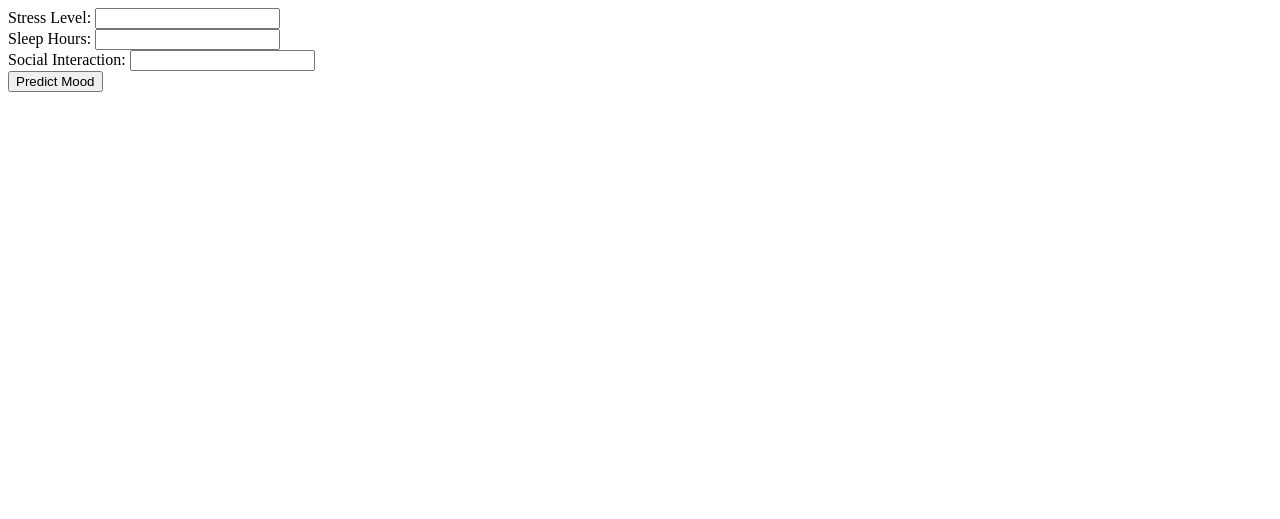
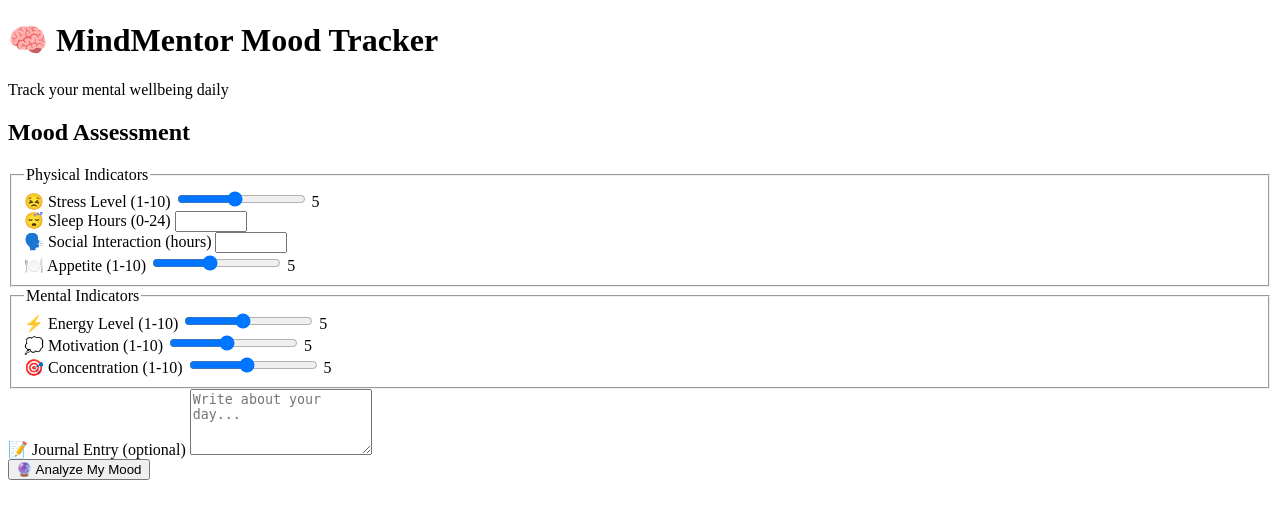
Before and after one commit to Antagonist-cmd/SachiSaheli, a Flask app: page /mood-tracker in a window 1280 px wide. Shown: the top 519 px of the page. Run offline with Flask 3, Linux system fonts and the light colour scheme; parts of the project's set-up code (start-up, migrations or seed data) failed here and were passed over.

Commit message:
Update mood_tracker.html

```diff
--- a/mindmentor/server/templates/mood_tracker.html
+++ b/mindmentor/server/templates/mood_tracker.html
@@ -1,16 +1,102 @@
-<form id="moodForm">
-    <label>Stress Level:</label>
-    <input type="number" id="stress" name="stress_level" required><br>
+<!DOCTYPE html>
+<html lang="en">
+<head>
+  <meta charset="UTF-8" />
+  <meta name="viewport" content="width=device-width, initial-scale=1" />
+  <meta name="description" content="Track and analyze your mood patterns with MindMentor" />
+  <title>MindMentor - Daily Mood Check-in</title>
+  <link rel="stylesheet" href="{{ url_for('static', filename='css/styles.css') }}" />
+</head>
+<body>
+  <main class="container">
+    <header class="header">
+      <h1>🧠 MindMentor Mood Tracker</h1>
+      <p class="subtitle">Track your mental wellbeing daily</p>
+    </header>
 
-    <label>Sleep Hours:</label>
-    <input type="number" id="sleep" name="sleep_hours" required><br>
+    <form id="moodForm" class="mood-form" aria-labelledby="form-heading">
+      <h2 id="form-heading" class="visually-hidden">Mood Assessment</h2>
 
-    <label>Social Interaction:</label>
-    <input type="number" id="social" name="social_interaction" required><br>
+      <fieldset class="form-section">
+        <legend>Physical Indicators</legend>
 
-    <button type="submit">Predict Mood</button>
-  </form>
+        <div class="form-group">
+          <label for="stress">😣 Stress Level (1-10)</label>
+          <input type="range" id="stress" name="stress_level" min="1" max="10" value="5" required />
+          <output for="stress">5</output>
+        </div>
 
-  <div id="result" style="margin-top: 20px; font-weight: bold;"></div>
+        <div class="form-group">
+          <label for="sleep">😴 Sleep Hours (0-24)</label>
+          <input type="number" id="sleep" name="sleep_hours" min="0" max="24" step="0.5" required />
+        </div>
+
+        <div class="form-group">
+          <label for="social">🗣️ Social Interaction (hours)</label>
+          <input type="number" id="social" name="social_interaction" min="0" max="24" step="0.5" required />
+        </div>
+
+        <div class="form-group">
+          <label for="appetite">🍽️ Appetite (1-10)</label>
+          <input type="range" id="appetite" name="appetite" min="1" max="10" value="5" required />
+          <output for="appetite">5</output>
+        </div>
+      </fieldset>
+
+      <fieldset class="form-section">
+        <legend>Mental Indicators</legend>
+
+        <div class="form-group">
+          <label for="energy">⚡ Energy Level (1-10)</label>
+          <input type="range" id="energy" name="energy" min="1" max="10" value="5" required />
+          <output for="energy">5</output>
+        </div>
+
+        <div class="form-group">
+          <label for="motivation">💭 Motivation (1-10)</label>
+          <input type="range" id="motivation" name="motivation" min="1" max="10" value="5" required />
+          <output for="motivation">5</output>
+        </div>
+
+        <div class="form-group">
+          <label for="concentration">🎯 Concentration (1-10)</label>
+          <input type="range" id="concentration" name="concentration" min="1" max="10" value="5" required />
+          <output for="concentration">5</output>
+        </div>
+
+
+      </fieldset>
+        <div class="form-group">
+        <label for="journal_entry">📝 Journal Entry (optional)</label>
+        <textarea id="journal_entry" name="journal_entry" rows="4" placeholder="Write about your day..."></textarea>
+        </div>
+
+      <button type="submit" class="submit-btn">
+        <span aria-hidden="true">🔮</span> Analyze My Mood
+      </button>
+    </form>
+
+    <section id="results" class="results" aria-live="polite" hidden>
+      <h2>Your Mood Analysis</h2>
+      <div id="result" class="result-output"></div>
+      <div id="suggestions" class="suggestions"></div>
+      <button id="saveBtn" class="secondary-btn">💾 Save This Entry</button>
+    </section>
+  </main>
+
+  <script>
+    // Sync range inputs with output labels
+    document.querySelectorAll('input[type="range"]').forEach(slider => {
+      const output = slider.nextElementSibling;
+      if (output && output.tagName === "OUTPUT") {
+        output.value = slider.value;
+        slider.addEventListener('input', () => {
+          output.value = slider.value;
+        });
+      }
+    });
+  </script>
 
   <script src="{{ url_for('static', filename='js/mood.js') }}"></script>
+</body>
+</html>
```
